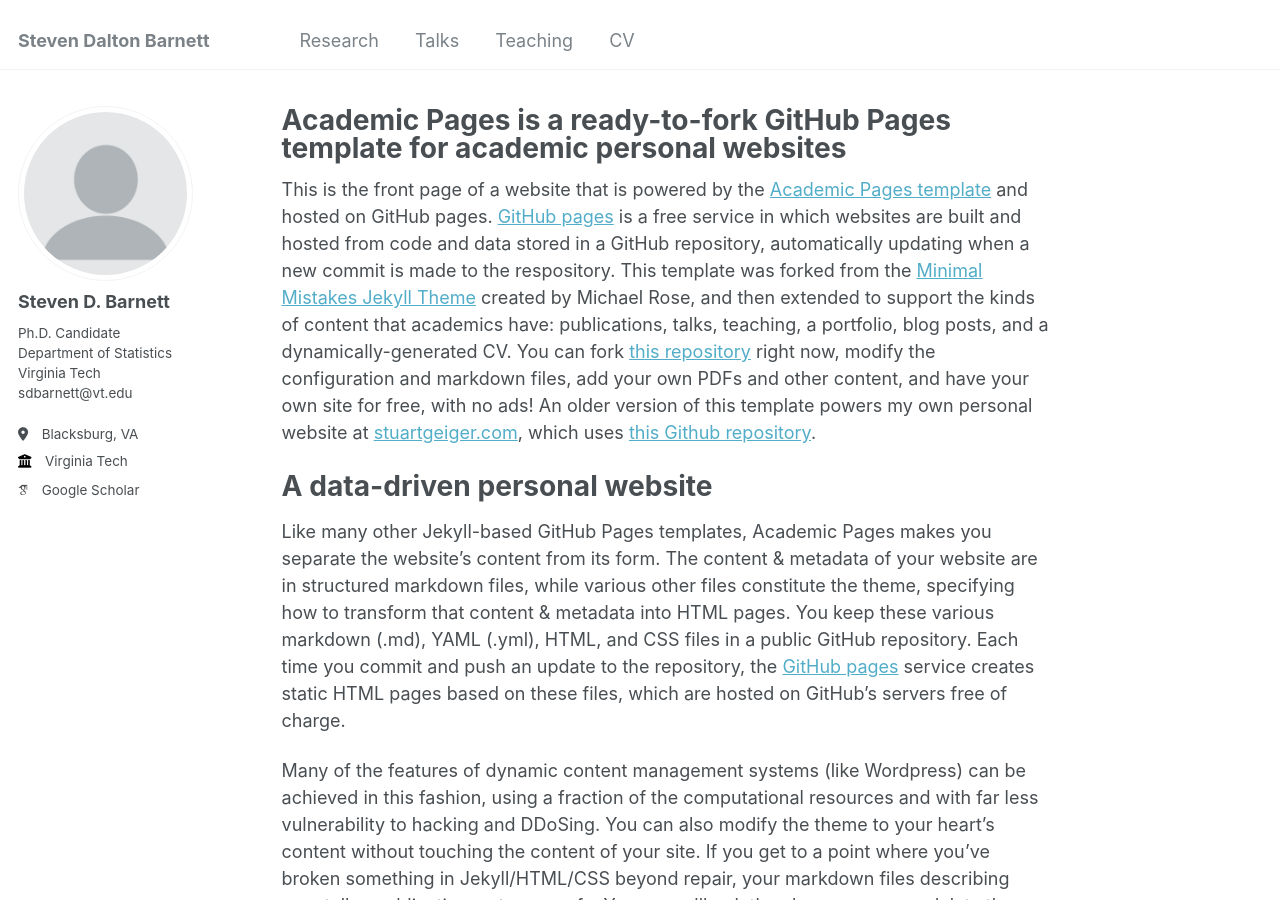
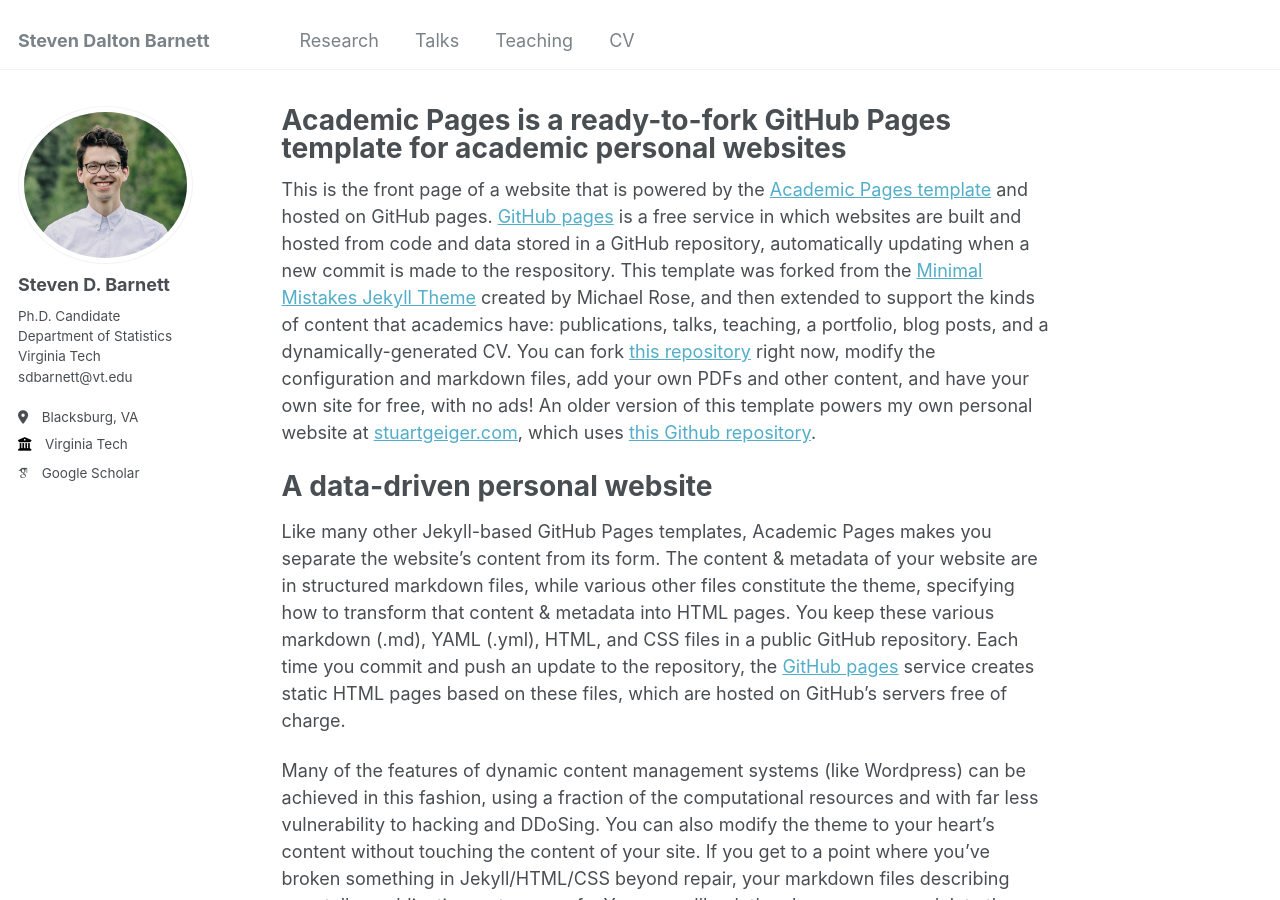
Before and after one commit to stevendbarnett/stevendbarnett.github.io, a Jekyll site: the page built from _pages/about.md, in a window 1280 px wide and 900 px high. Built offline with Jekyll 4.4.1, drawn with Linux system fonts in a browser that asks for light colours; some web fonts are replaced.

Commit message:
Adding profile picture

```diff
--- a/_config.yml
+++ b/_config.yml
@@ -21,7 +21,7 @@ repository               : "stevendbarnett/stevendbarnett.github.io"
 #               Additional customization can be done by editing /_includes/author-profile.html
 author:
   # Biographic information
-  avatar           : "profile.png"
+  avatar           : "steven_profile.jpg"
   name             : "Steven D. Barnett"
   pronouns         : # example: "she/her"
   bio              : "Ph.D. Candidate <br> Department of Statistics <br> Virginia Tech <br> sdbarnett@vt.edu"
```
